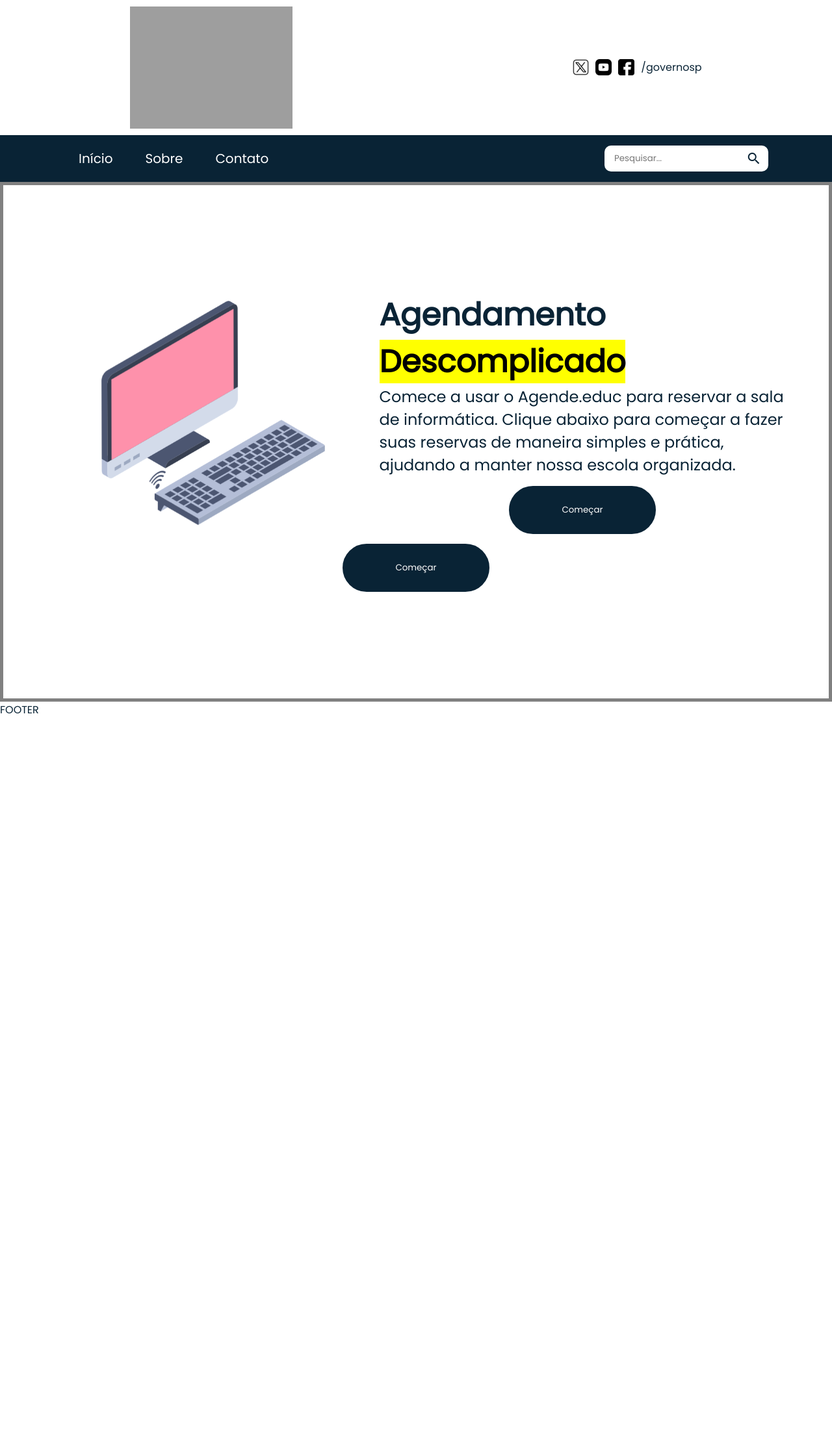
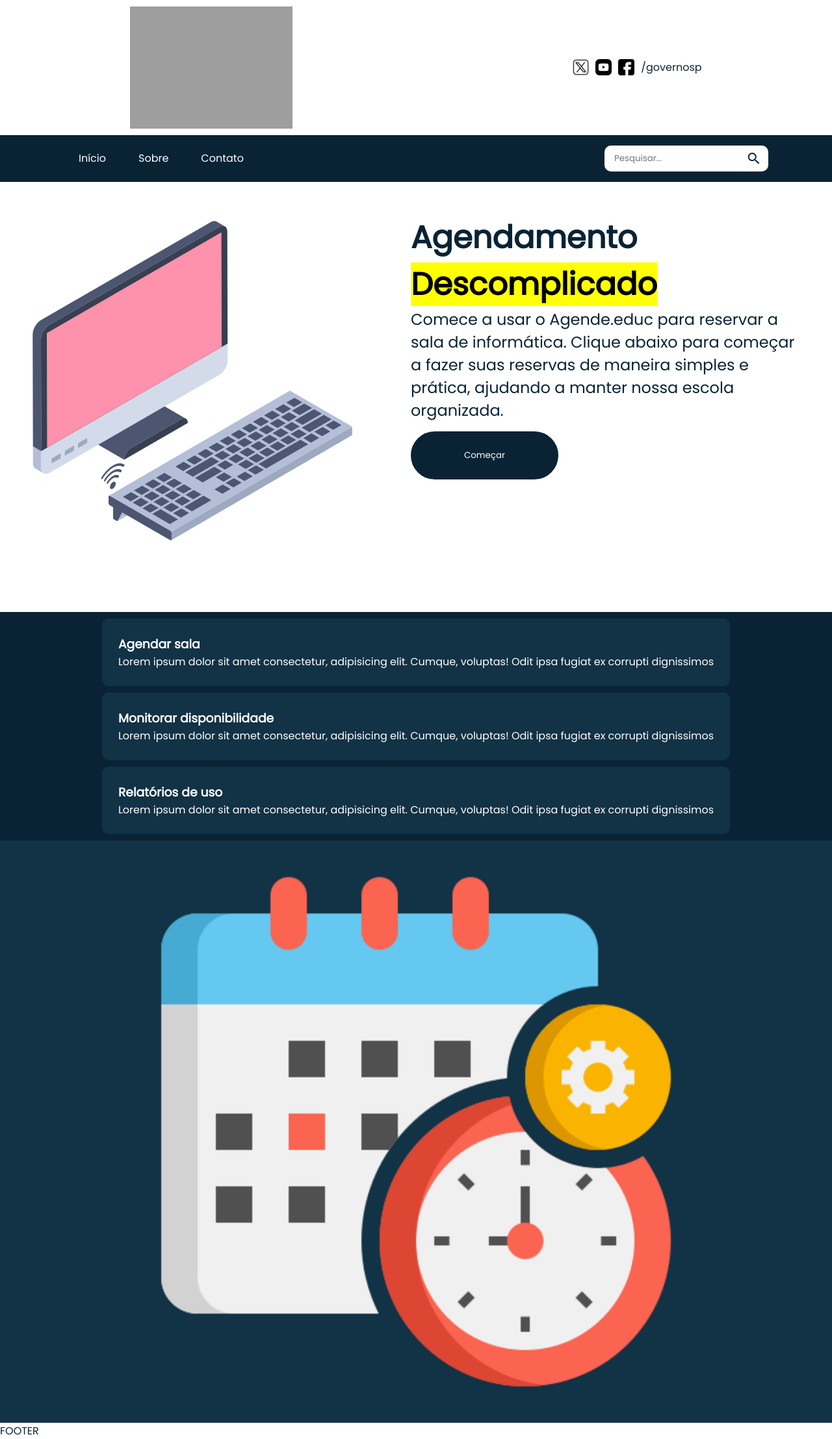
Before and after one commit to ADP087/Agendamento, a PHP site: page / in a window 1280 px wide. Shown: the whole page at 65% size. Before the commit the page ends 1099 px from the top, so only its background shows below. Run offline with PHP 8.4, Linux system fonts and the light colour scheme; grey boxes are pictures that could not be loaded.

Commit message:
Correção de bugs e inserindo outras seções

```diff
--- a/index.html
+++ b/index.html
@@ -49,20 +49,37 @@
 
     <!-- Conteúdo principal -->
     <main>
+      <!-- Cabeçalho -->
       <section class="main-header">
         <div class="main-img">
           <img src="./assets/computador-de-mesa.png">
         </div>
-
         <article class="main-header-text">
           <h1 class="main-header-title">Agendamento <mark>Descomplicado</mark></h1>
           <p class="main-header-description">Comece a usar o Agende.educ para reservar a sala de informática. Clique abaixo para começar a fazer suas reservas de maneira simples e prática, ajudando a manter nossa escola organizada.</p>
           <button class="start-button">Começar</button>
         </article>
+      </section>
 
-
-        <a href="Modal/modal.html"><button class="start-button">Começar</button></a>
-
+      <!-- Informações -->
+      <section class="main-details">
+        <div class="main-details-info">
+          <article class="info-article">
+            <h1>Agendar sala</h1>
+            <p>Lorem ipsum dolor sit amet consectetur, adipisicing elit. Cumque, voluptas! Odit ipsa fugiat ex corrupti dignissimos</p>
+          </article>
+          <article class="info-article">
+            <h1>Monitorar disponibilidade</h1>
+            <p>Lorem ipsum dolor sit amet consectetur, adipisicing elit. Cumque, voluptas! Odit ipsa fugiat ex corrupti dignissimos</p>
+          </article>
+          <article class="info-article">
+            <h1>Relatórios de uso</h1>
+            <p>Lorem ipsum dolor sit amet consectetur, adipisicing elit. Cumque, voluptas! Odit ipsa fugiat ex corrupti dignissimos</p>
+          </article>
+        </div>
+        <div class="main-details-watch">
+          <img src="./assets/agendamento.png">
+        </div>
       </section>
     </main>
     <footer>
--- a/style.css
+++ b/style.css
@@ -59,21 +59,15 @@ nav {
     align-items: center;
     background-color: var(--color-black);
     height: 9vh;
-    padding: 5px 0px;
     width: 100%;
 }
 
 nav .menu{
-    font-size: 20px; /*Mudei aqui*/
     display: flex;
     visibility: visible;
     align-items: center;
     width: 50%;
-
     height: 100%;
-
-    height: 100px; /*Aqui*/
-
     list-style: none;
 }
 
@@ -141,29 +135,22 @@ nav .search-btn i{
 
 /*Conteúdo principal*/
 main{
-
   display: flex;
+  flex-direction: column;
   justify-content: center;
   width: 100dvw;
-  heigth: fit-content;
-  border: solid 5px gray;
-  padding: 10px;
-
-    display: flex;
-    flex-direction: column;
-    /*justify-content: space-around;*/ /*eu tirei essa parte pq tava criando um espaço grande do nav para o main*/
+  margin-top: 50px;
+  height: fit-content;
   align-items: center;
-    width: 100%;
-    height: 100vh;
-
+  gap: 100px 0px;
 }
 
 .main-header{
   display: flex;
   flex-direction: row;
   justify-content: center;
-  width: 100%;
-  flex-wrap: wrap;
+  width: 95%;
+  gap: 5rem;
 }
 
 .main-header-text{
@@ -183,11 +170,15 @@ main{
 }
 
 .main-img img{
-  width: 70%;
+  width: 100%;
 }
 
 .main-header-title{
   font-size: 3rem;
+}
+
+.main-header-title mark{
+  width: 0px;
 }
 
 .main-header-description{
@@ -204,6 +195,7 @@ main .start-button{
     cursor: pointer;
     transition: all 0.75s ease-in-out;
     margin-top: 15px;
+    align-self: flex-start;
 }
 
 .start-button:hover{
@@ -213,11 +205,47 @@ main .start-button{
     transition: all 0.75s ease-in-out;
 }
 
+/* Seção de informações de agendamento */
+.main-details{
+  display: flex;
+  flex-direction: row;
+  flex-wrap: wrap;
+  width: 100%;
+}
 
+.main-details-info{
+  display: flex;
+  flex-direction: column;
+  justify-content: space-around;
+  align-items: center;
+  padding: 10px;
+  background-color: var(--color-black);
+  color: var(--color-white);
+  flex-grow: 1;
+  gap: 10px;
+}
+
+.main-details-watch{
+  display: flex;
+  justify-content: center;
+  align-items: center;
+  background-color: var(--color-light-black);
+  flex-grow: 1;
+}
+
+.main-details-watch img{
+  width: 70%;
+}
+
+.info-article{
+  background-color: var(--color-light-black);
+  padding: 25px;
+  border-radius: 10px;
+}
 
 /* Responsividade mobile */
 
-@media (max-width: 768px){
+@media (max-width: 750px){
 
   /* Cabeçalho */
   header .logo{
@@ -276,20 +304,26 @@ main .start-button{
   }
 
   /* Conteúdo principal mobile */
-  main{
-    padding: 0px;
+  .main-header{
+    gap: 1px;
+    flex-direction: column;
+  }
+
+  .main-header-title{
+    font-size: 2rem;
   }
 
   .main-header-text{
+    font-size: 0.5rem;
     width: 100%;
+    margin: 10px;
   }
 
   .main-img img{
+    width: 70%;
+  }
 
-
-
-
-
+  /* Seção de informações de agendamento mobile */
 
 
 }
```
Lines whose indentation alone changed are shown as unchanged.
